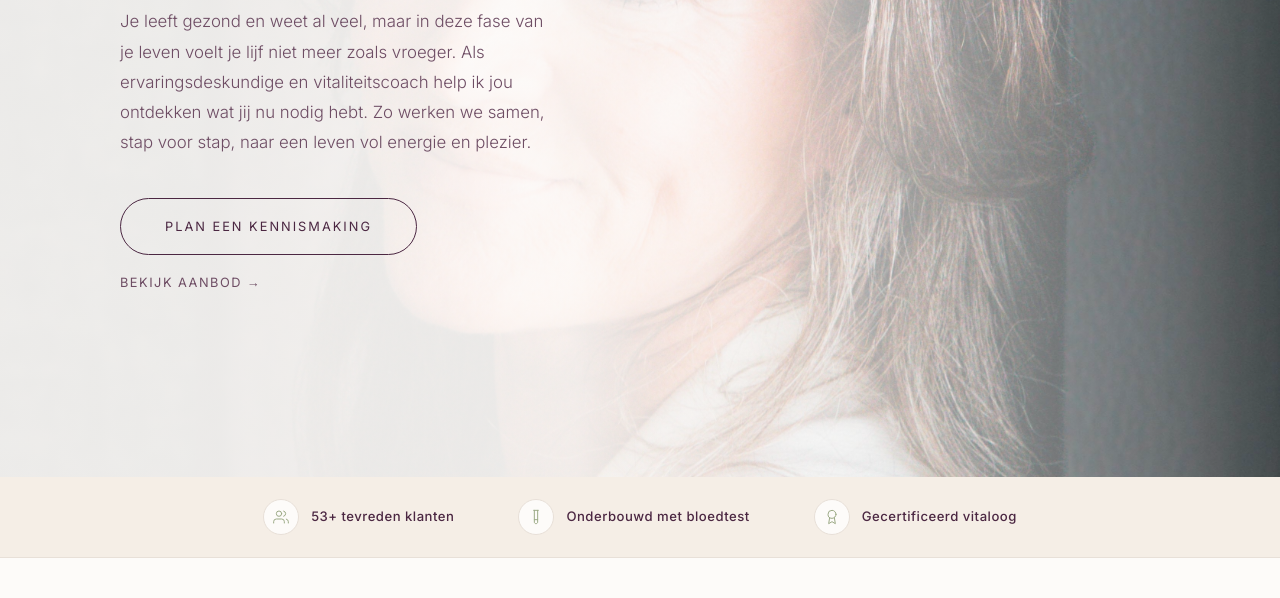
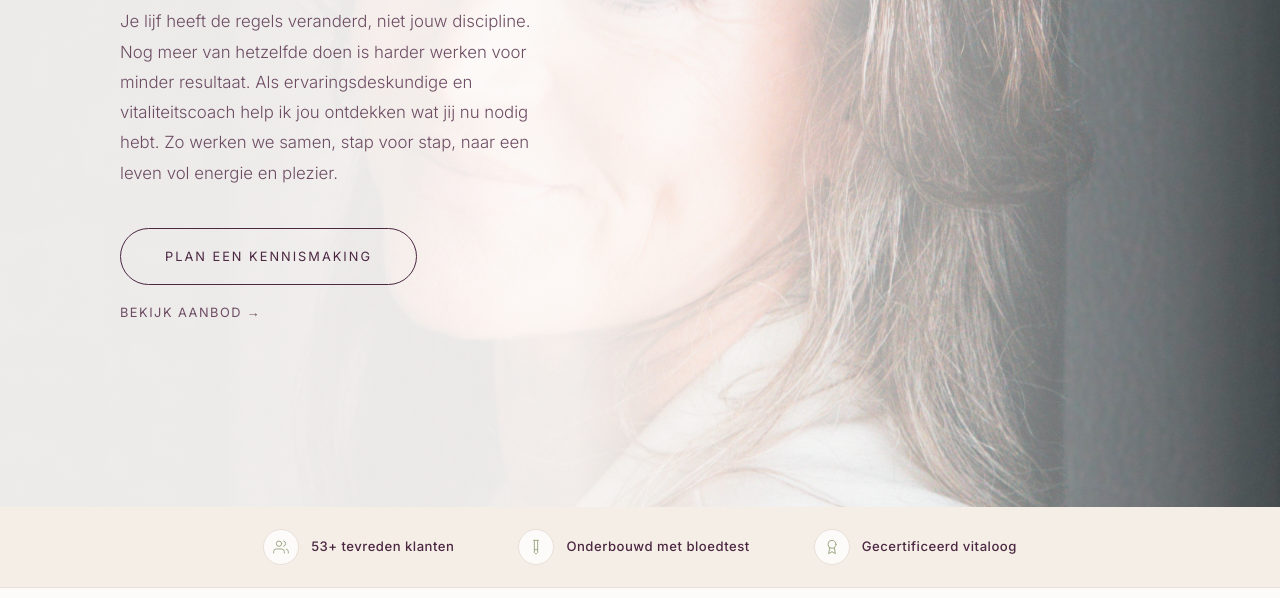
Before and after one commit to joostvanroijen/zinsane-website, a plain HTML site: page index.html in a window 1280 px wide. Shown: the part 502-1100 px from the top of the page. Drawn offline with nearby package versions, Linux system fonts and the light colour scheme; a web font is replaced by a local one.

Commit message:
Hero: nieuwe openingszin ('Je lijf heeft de regels veranderd, niet jouw discipline')
Co-Authored-By: Claude Opus 4.8 <noreply@anthropic.com>
Claude-Session: https://claude.ai/code/session_01HEhRxG5Bg1NgVbdEkyURcD

```diff
--- a/index.html
+++ b/index.html
@@ -721,7 +721,7 @@ footer {
   <div class="hero-content">
     <p class="hero-label">Vitaliteitscoaching voor vrouwen van 50+</p>
     <h1>Voel je weer helemaal jezelf en word weer fit!</h1>
-    <p>Je leeft gezond en weet al veel, maar in deze fase van je leven voelt je lijf niet meer zoals vroeger. Als ervaringsdeskundige en vitaliteitscoach help ik jou ontdekken wat jij nu nodig hebt. Zo werken we samen, stap voor stap, naar een leven vol energie en plezier.</p>
+    <p>Je lijf heeft de regels veranderd, niet jouw discipline. Nog meer van hetzelfde doen is harder werken voor minder resultaat. Als ervaringsdeskundige en vitaliteitscoach help ik jou ontdekken wat jij nu nodig hebt. Zo werken we samen, stap voor stap, naar een leven vol energie en plezier.</p>
     <div class="hero-ctas">
       <a href="#contact" class="btn-primary">Plan een kennismaking</a>
       <a href="#aanbod" class="btn-secondary">Bekijk aanbod &#8594;</a>
```
